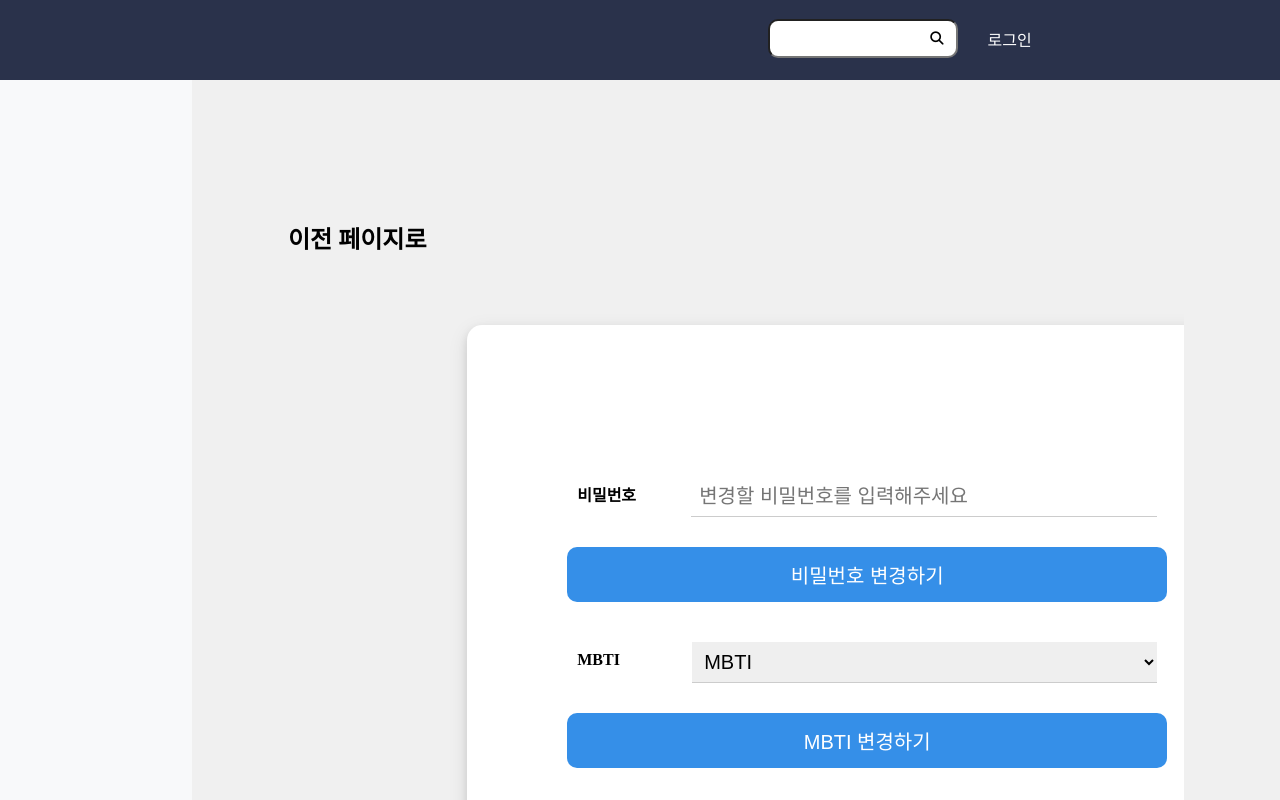
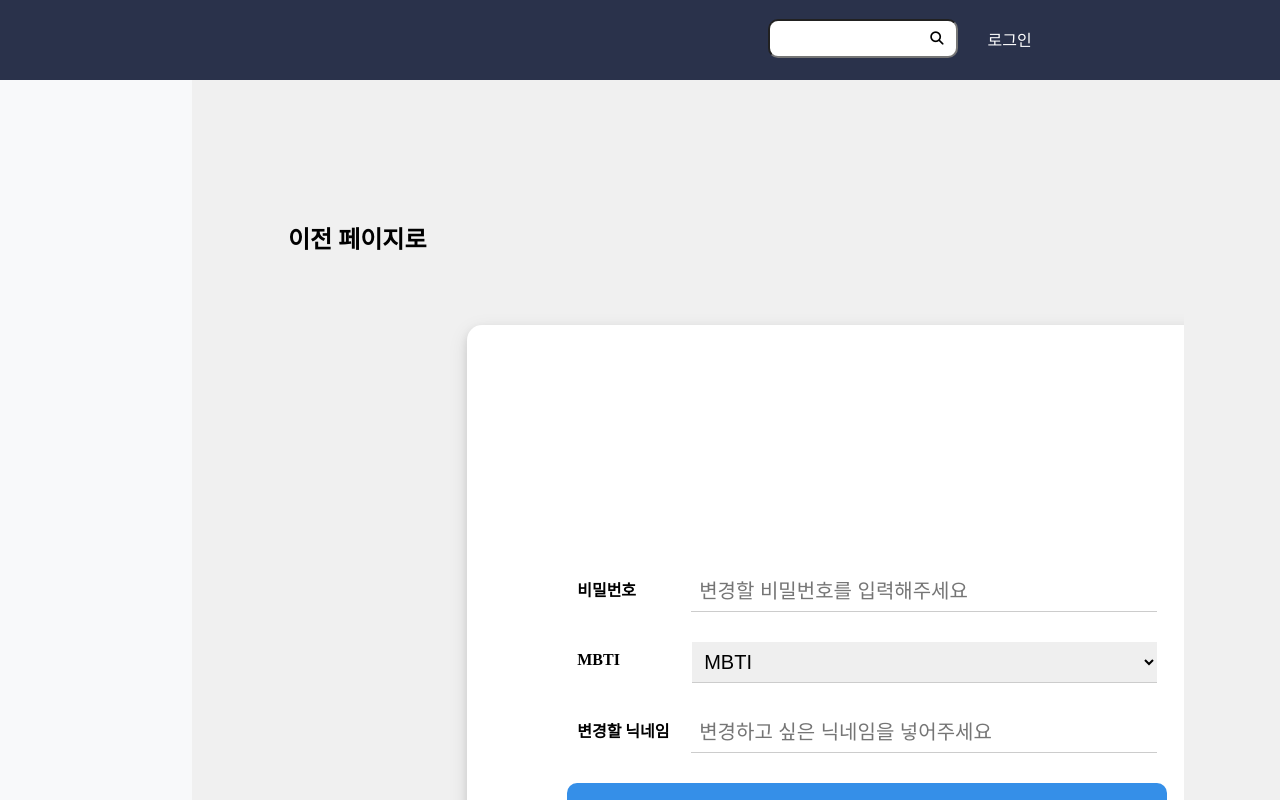
Before and after one commit to NangManBo/Capstone_React, a React (Create React App) app: page /profileupdate in a window 1280 px wide. Shown: the top 800 px of the page. Built offline with nearby package versions, Linux system fonts and the light colour scheme.

Commit message:
🐛 유저 정보 업데이트 수정

```diff
--- a/src/Capstone_Web_Page/pages/ProfileUpdate_Page.web.js
+++ b/src/Capstone_Web_Page/pages/ProfileUpdate_Page.web.js
@@ -22,14 +22,14 @@ function ProfileUpdatePage() {
   const [newNickname, setNewNickname] = useState(
     nickname || ''
   );
-  const [currentNickname, setCurrentNickname] = useState(
-    nickname || ''
-  );
+  const [currentNickname, setCurrentNickname] =
+    useState(null);
   const [jwtToken1, setJwtToken1] = useState(
     jwtToken || ''
   );
 
   const mbtis = [
+    { label: 'MBTI', value: null },
     { label: 'INFP', value: 'INFP' },
     { label: 'INFJ', value: 'INFJ' },
     { label: 'INTP', value: 'INTP' },
@@ -48,83 +48,15 @@ function ProfileUpdatePage() {
     { label: 'ESTJ', value: 'ESTJ' },
   ];
 
-  const handleChangePassword = async () => {
-    const password = {
-      password: newPassword,
-      uid: userId,
-    };
-    if (newPassword === '') {
-      alert('알림', '비밀번호를 입력해주세요');
-      return;
-    }
+  const handleChangeInformation = async () => {
     try {
       const response = await axios.patch(
-        'https://dovote.p-e.kr/auth/patch/' + userId,
-        password,
+        'https://dovote.p-e.kr/auth/patch/name/' + userId,
         {
-          headers: {
-            'content-type': 'application/json',
-            Authorization: jwtToken1,
-          },
-        }
-      );
-
-      if (response.status === 200) {
-        setNewPassword('');
-        alert('알림', '비밀번호 변경 완료');
-      } else {
-        alert('알림', '비밀번호 변경에 실패했습니다');
-      }
-    } catch (error) {
-      alert(
-        '알림',
-        '비밀번호 변경에 실패했습니다.\n네트워크 상태를 확인해주세요.'
-      );
-    }
-  };
-
-  const handleChangeMbti = async () => {
-    if (newMbti === '') {
-      alert('알림', 'MBTI를 입력해주세요');
-      return;
-    }
-    try {
-      const response = await axios.patch(
-        'https://dovote.p-e.kr/auth/patch/' + userId,
-        newMbti,
-        {
-          headers: {
-            'content-type': 'application/json',
-            Authorization: jwtToken1,
-          },
-        }
-      );
-
-      if (response.status === 200) {
-        setNewMbti('');
-        alert('알림', 'MBTI 변경 완료');
-      } else {
-        alert('알림', 'MBTI 변경에 실패했습니다');
-      }
-    } catch (error) {
-      alert(
-        '알림',
-        'MBTI 변경에 실패했습니다.\n네트워크 상태를 확인해주세요.'
-      );
-    }
-  };
-
-  const handleChangeNickname = async () => {
-    const uid = userId;
-
-    if (newNickname === '') {
-      alert('알림', '닉네임을 입력해주세요');
-      return;
-    }
-    try {
-      const response = await axios.patch(
-        'https://dovote.p-e.kr/auth/patch/name/' + uid,
-        newNickname,
+          nickname: newNickname,
+          mbti: newMbti,
+          password: newPassword,
+        },
         {
           headers: {
             'content-type': 'application/json',
@@ -138,6 +70,7 @@ function ProfileUpdatePage() {
           '@jwtToken',
           response.data.token
         );
+        console.log('응답 데이터' + response.data);
         setJwtToken1(response.data.token);
         setNewNickname('');
         setCurrentNickname(newNickname);
@@ -187,12 +120,7 @@ function ProfileUpdatePage() {
               }
             />
           </div>
-          <button
-            className="profileUPdate_button"
-            onClick={handleChangePassword}
-          >
-            비밀번호 변경하기
-          </button>
+
           <div className="form_group">
             <label>MBTI</label>
             <select
@@ -211,12 +139,7 @@ function ProfileUpdatePage() {
               ))}
             </select>
           </div>
-          <button
-            className="profileUPdate_button"
-            onClick={handleChangeMbti}
-          >
-            MBTI 변경하기
-          </button>
+
           <div className="form_group">
             <label>변경할 닉네임</label>
             <input
@@ -229,9 +152,9 @@ function ProfileUpdatePage() {
           </div>
           <button
             className="profileUPdate_button"
-            onClick={handleChangeNickname}
+            onClick={handleChangeInformation}
           >
-            닉네임 변경하기
+            변경하기
           </button>
         </div>
       </div>
--- a/src/Capstone_Web_Page/pages/VoteAfter_Page.web.js
+++ b/src/Capstone_Web_Page/pages/VoteAfter_Page.web.js
@@ -439,7 +439,7 @@ function VoteAfterPage() {
     try {
       const response = await axios.post(
         `https://dovote.p-e.kr/comments/like/${userId}/${vote.id}/${comment.id}`,
-        {}, // Empty object as the request body
+
         {
           headers: {
             Authorization: jwtToken,
```
